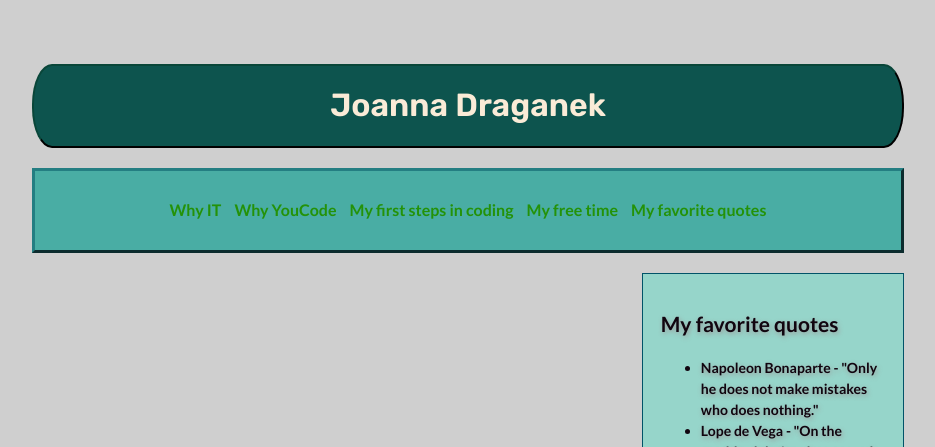
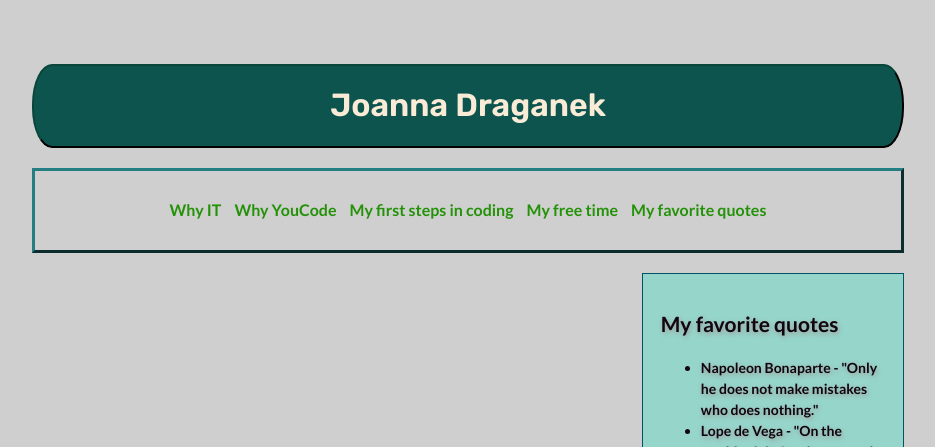
Before and after one commit to JoannaDraganek/Homepage, a plain HTML site: page index.html in a window 1280 px wide. Shown: the top 447 px of the page, without its empty margins (172-1107 px from the left). Drawn offline with nearby package versions, Linux system fonts and the light colour scheme.

Commit message:
deleted color background of navigation

```diff
--- a/CSS/navigation.css
+++ b/CSS/navigation.css
@@ -1,5 +1,4 @@
 .navigation {
-    background-color: rgb(73, 173, 164);
     color: antiquewhite;
     font-family: Lato, 'Rubik', sans-serif;
     font-weight: bold;
```
